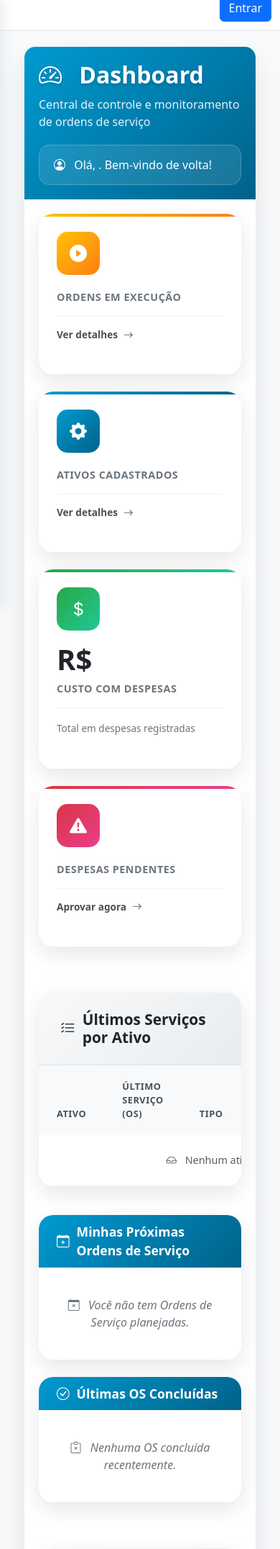
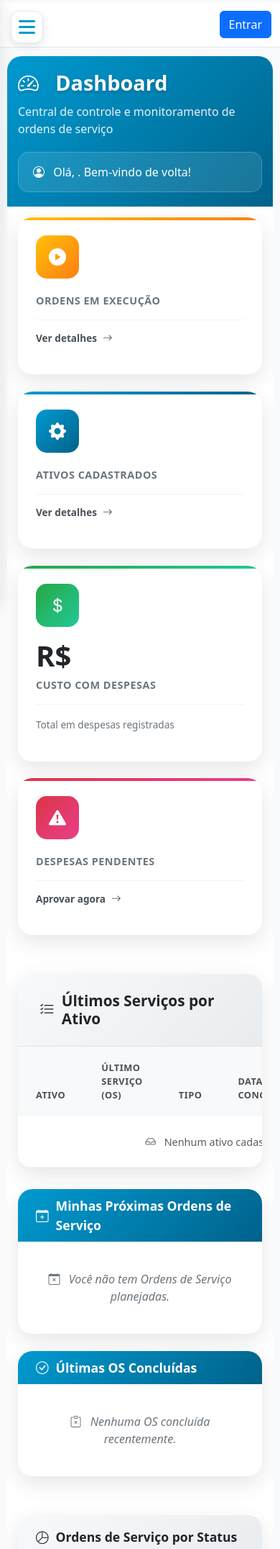
Before and after one commit to Wanderley00/assistencia-tecnica, a Django app: template servico_campo/templates/servico_campo/dashboard.html in a window 390 px wide. Shown: the top 2152 px of the page at 72% size. Run offline with Django 5.2, Linux system fonts and the light colour scheme; the template is opened without the code that fills it, so the values that code supplies are empty; some libraries are stand-ins or nearby versions.

Commit message:
Melhorias para acesso mobile ao site, e localização no mapa adicionada

```diff
--- a/meu_projeto_servico/settings.py
+++ b/meu_projeto_servico/settings.py
@@ -33,7 +33,7 @@ BASE_DIR = Path(__file__).resolve().parent.parent
 SECRET_KEY = 'django-insecure-7_c1ij_xocq_f-&%54m+q5zjx4*7xsy_ez%@)%(9x454#$=ds_'
 
 # SECURITY WARNING: don't run with debug turned on in production!
-DEBUG = False
+DEBUG = True
 
 ALLOWED_HOSTS = ['assistencia-tecnica-django.onrender.com', '*']
 
--- a/servico_campo/static/servico_campo/css/sidebar.css
+++ b/servico_campo/static/servico_campo/css/sidebar.css
@@ -1,4 +1,4 @@
-@import url('https://fonts.googleapis.com/css2?family=Inter:wght@300;400;500;600;700&display=swap');
+@import url('https://fonts.googleapis.com/css2?family=Inter:wght@300;400;500;600;700&display=swap' );
 
 :root {
   /* Cores do Cliente */
@@ -46,6 +46,65 @@ body {
   color: var(--text-primary);
   line-height: 1.6;
 }
+
+/* --- NOVO: Estilos para o Mobile Toggle --- */
+/* Mobile Toggle - Posição padrão (fechado) */
+.mobile-toggle {
+    position: fixed;
+    top: 15px;
+    left: 15px;
+    z-index: 1050;
+    display: none;
+    flex-direction: column;
+    justify-content: space-around;
+    width: 45px;
+    height: 45px;
+    background: white;
+    border: 1px solid #e2e8f0;
+    border-radius: 12px;
+    box-shadow: 0 4px 12px rgba(0, 0, 0, 0.1);
+    cursor: pointer;
+    padding: 10px;
+    transition: all 0.3s ease;
+}
+
+/* Mobile Toggle - Quando ativo (menu aberto) - move para direita */
+.mobile-toggle.active {
+    left: calc(var(--sidebar-width) - 60px); /* Posiciona dentro do menu, próximo à borda direita */
+    background: var(--surface);
+    border-color: var(--primary);
+    box-shadow: 0 4px 12px rgba(0, 154, 209, 0.2);
+}
+
+/* Em telas muito pequenas, ajusta a posição */
+@media (max-width: 480px) {
+    .mobile-toggle.active {
+        left: calc(85vw - 60px); /* Usa a largura do sidebar em telas pequenas */
+    }
+}
+
+
+.mobile-toggle span {
+    width: 100%;
+    height: 3px;
+    background-color: var(--primary);
+    border-radius: 2px;
+    transition: all 0.3s ease;
+}
+
+.mobile-toggle.active span:nth-child(1) {
+    transform: rotate(45deg) translate(4px, 4px);
+}
+
+.mobile-toggle.active span:nth-child(2) {
+    opacity: 0;
+}
+
+.mobile-toggle.active span:nth-child(3) {
+    transform: rotate(-45deg) translate(7px, -7px);
+}
+
+
 
 /* Sidebar */
 .sidebar {
@@ -489,7 +548,7 @@ body {
     Esta margem negativa força o alinhamento correto.
     Verificar o comportamento em telas menores.
   */
-  margin-top: -24px;
+  margin-top: 0px;
 }
 
 .topbar-content {
@@ -568,6 +627,9 @@ body {
 
   .topbar {
     padding: 1rem;
+    /* Ajuste para o mobile toggle */
+    padding-left: 70px;
+    margin-top: 3px;
   }
 
   .page-content {
@@ -612,6 +674,7 @@ body {
 @media (max-width: 480px) {
   .topbar {
     padding: 0.75rem;
+    padding-left: 60px;
   }
 
   .page-content {
--- a/servico_campo/templates/servico_campo/aprovacao_ordens_concluidas.html
+++ b/servico_campo/templates/servico_campo/aprovacao_ordens_concluidas.html
@@ -394,7 +394,7 @@
 
         /* --- RESPONSIVIDADE --- */
         @media (max-width: 768px) {
-            .page-container { margin: 10px; border-radius: 15px; }
+            .page-container { margin: 0 -14px; border-radius: 15px; box-shadow: none; }
             .page-header { padding: 20px; }
             .header-content { flex-direction: column; align-items: stretch; text-align: center; }
             .page-title { font-size: 1.8rem; justify-content: center; }
--- a/servico_campo/templates/servico_campo/dashboard.html
+++ b/servico_campo/templates/servico_campo/dashboard.html
@@ -369,27 +369,31 @@
         /* --- RESPONSIVIDADE --- */
         @media (max-width: 768px) {
             .dashboard-container {
-                margin: 10px;
-                border-radius: 15px;
+                /* Ajuste para ocupar a tela inteira */
+                margin: 0px -14px;
+                border-radius: 15;
+                box-shadow: none; /* Remove a sombra em telas pequenas */
             }
 
             .dashboard-header {
-                padding: 20px;
+                padding: 20px 15px; /* Adiciona um padding lateral mínimo */
+                border-radius: 0;
             }
 
             .dashboard-title {
-                font-size: 2rem;
+                font-size: 1.8rem; /* Reduz um pouco para caber melhor */
             }
 
             .metrics-section,
             .table-section,
             .lists-section,
             .charts-section {
-                padding: 20px;
+                /* Reduz o padding para dar mais espaço ao conteúdo */
+                padding: 15px;
             }
 
             .metric-card {
-                margin-bottom: 20px;
+                margin-bottom: 15px;
             }
 
             .chart-container {
--- a/servico_campo/templates/servico_campo/despesa_pendente_list.html
+++ b/servico_campo/templates/servico_campo/despesa_pendente_list.html
@@ -290,8 +290,9 @@
 
         @media (max-width: 768px) {
             .page-container {
-                margin: 20px;
-                border-radius: 15px;
+                margin: 0px -14px;
+                border-radius: 15;
+                box-shadow: none;
             }
 
             .page-header {
--- a/servico_campo/templates/servico_campo/minhas_despesas_list.html
+++ b/servico_campo/templates/servico_campo/minhas_despesas_list.html
@@ -329,8 +329,9 @@
         /* --- RESPONSIVIDADE --- */
         @media (max-width: 768px) {
             .page-container {
-                margin: 20px;
-                border-radius: 15px;
+                margin: 0px -14px;
+                border-radius: 15;
+                box-shadow: none;
             }
 
             .page-header {
--- a/servico_campo/templates/servico_campo/ordem_servico_list.html
+++ b/servico_campo/templates/servico_campo/ordem_servico_list.html
@@ -413,8 +413,9 @@
         /* --- RESPONSIVIDADE --- */
         @media (max-width: 768px) {
             .orders-container {
-                margin: 10px;
-                border-radius: 15px;
+                margin: 0px -14px;
+                border-radius: 15;
+                box-shadow: none;
             }
 
             .orders-header {
--- a/servico_campo/templates/servico_campo/perfil_usuario_form.html
+++ b/servico_campo/templates/servico_campo/perfil_usuario_form.html
@@ -276,8 +276,9 @@
         /* --- RESPONSIVIDADE --- */
         @media (max-width: 768px) {
             .form-container {
-                margin: 20px;
-                border-radius: 15px;
+                margin: 0px -14px;
+                border-radius: 15;
+                box-shadow: none;
             }
 
             .form-header {
```
Also changed, not shown: servico_campo/templates/servico_campo/contas_a_pagar_list.html (+17 -5 lines), servico_campo/templates/servico_campo/gantt_chart.html (+9 -0 lines), servico_campo/templates/servico_campo/registro_ponto_detail.html (+22 -4 lines).
